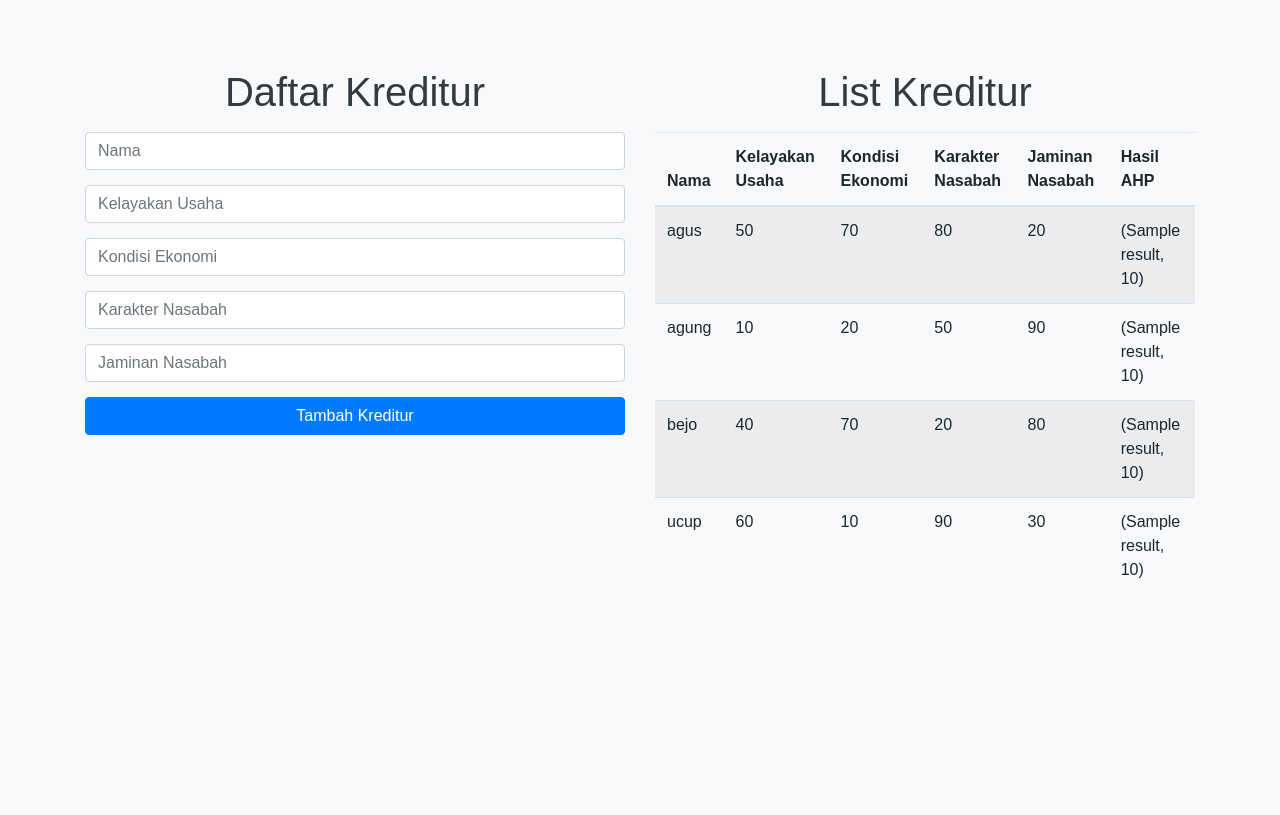
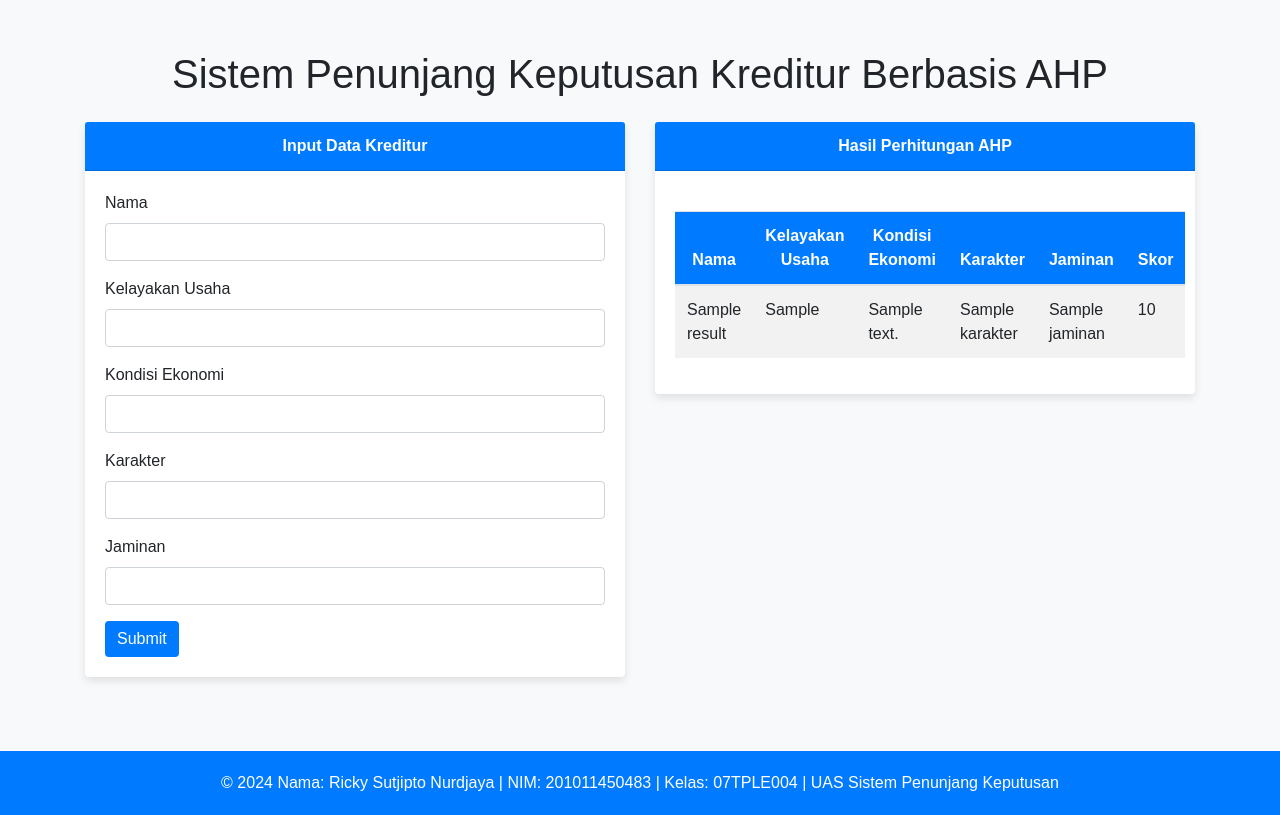
Before and after one commit to rickyrsn/uas_spk_ahp, a Flask app: template templates/index.html in a window 1280 px wide. Before the commit the page ends 578 px from the top, so only its background shows below. Run offline with Flask 2, Linux system fonts and the light colour scheme; data comes from the database, SQL or seed files in the repository; tables that the repository leaves empty hold one stand-in row (values such as "Sample post"); the template is opened without the code that fills it: values that come from a table or form of the project are taken from there, most other values are stand-ins (such as "Sample title", 1, 10 or a date in 2020); some libraries are stand-ins or nearby versions.

Commit message:
new apps

```diff
--- a/app.py
+++ b/app.py
@@ -1,35 +1,78 @@
 from flask import Flask, render_template, request, redirect, url_for
-from models import db, Kreditur, calculate_ahp
+from flask_sqlalchemy import SQLAlchemy
+from models import db, Kreditur  # Import db dan model Kreditur dari models.py
+from ahpy import Compare
 
 app = Flask(__name__)
-app.config['SQLALCHEMY_DATABASE_URI'] = 'sqlite:///kreditur.db'
-app.config['SQLALCHEMY_TRACK_MODIFICATIONS'] = False
+app.config['SQLALCHEMY_DATABASE_URI'] = 'sqlite:///database.db'
 db.init_app(app)
 
+# Menambahkan kode untuk membuat tabel-tabel saat aplikasi dimulai
 @app.before_first_request
 def create_tables():
-    with app.app_context():
-        db.create_all()
+    db.create_all()
 
 @app.route('/')
 def index():
-    krediturs = Kreditur.query.all()
-    results = calculate_ahp(krediturs)
-    results_dict = {kreditur.id: result for kreditur, result in zip(krediturs, results)}
-    return render_template('index.html', krediturs=krediturs, results=results_dict)
+    kreditur_list = Kreditur.query.all()
+    results = []
+    if kreditur_list:
+        data = []
+        for kreditur in kreditur_list:
+            data.append({
+                'nama': kreditur.nama,
+                'kelayakan_usaha': kreditur.kelayakan_usaha,
+                'kondisi_ekonomi': kreditur.kondisi_ekonomi,
+                'karakter': kreditur.karakter,
+                'jaminan': kreditur.jaminan
+            })
 
-@app.route('/add', methods=['POST'])
-def add_kreditur():
+        # Mengubah cara memasukkan data perbandingan untuk AHP
+        pairwise_comparisons = {
+            ('Kelayakan Usaha', 'Kondisi Ekonomi'): 0.3333333333333333,
+            ('Kelayakan Usaha', 'Karakter'): 0.3333333333333333,
+            ('Kelayakan Usaha', 'Jaminan'): 0.2,
+            ('Kondisi Ekonomi', 'Karakter'): 1,
+            ('Kondisi Ekonomi', 'Jaminan'): 0.3333333333333333,
+            ('Karakter', 'Jaminan'): 0.3333333333333333
+        }
+
+        # Initialize Compare object with the correct arguments
+        ahp = Compare(name="KrediturComparison", comparisons=pairwise_comparisons)
+        priority_weights = ahp.target_weights
+
+        for kreditur in data:
+            score = (
+                kreditur['kelayakan_usaha'] * priority_weights['Kelayakan Usaha'] +
+                kreditur['kondisi_ekonomi'] * priority_weights['Kondisi Ekonomi'] +
+                kreditur['karakter'] * priority_weights['Karakter'] +
+                kreditur['jaminan'] * priority_weights['Jaminan']
+            )
+            results.append({
+                'nama': kreditur['nama'],
+                'kelayakan_usaha': kreditur['kelayakan_usaha'],
+                'kondisi_ekonomi': kreditur['kondisi_ekonomi'],
+                'karakter': kreditur['karakter'],
+                'jaminan': kreditur['jaminan'],
+                'skor': score
+            })
+
+        results.sort(key=lambda x: x['skor'], reverse=True)
+
+    return render_template('index.html', kreditur_list=kreditur_list, results=results)
+
+@app.route('/input', methods=['POST'])
+def input_data():
     nama = request.form['nama']
-    kelayakan_usaha = int(request.form['kelayakan_usaha'])
-    kondisi_ekonomi = int(request.form['kondisi_ekonomi'])
-    karakter_nasabah = int(request.form['karakter_nasabah'])
-    jaminan_nasabah = int(request.form['jaminan_nasabah'])
-    new_kreditur = Kreditur(nama=nama, kelayakan_usaha=kelayakan_usaha, kondisi_ekonomi=kondisi_ekonomi,
-                            karakter_nasabah=karakter_nasabah, jaminan_nasabah=jaminan_nasabah)
+    kelayakan_usaha = request.form['kelayakan_usaha']
+    kondisi_ekonomi = request.form['kondisi_ekonomi']
+    karakter = request.form['karakter']
+    jaminan = request.form['jaminan']
+
+    new_kreditur = Kreditur(nama=nama, kelayakan_usaha=kelayakan_usaha, kondisi_ekonomi=kondisi_ekonomi, karakter=karakter, jaminan=jaminan)
     db.session.add(new_kreditur)
     db.session.commit()
     return redirect(url_for('index'))
 
 if __name__ == '__main__':
-    app.run(debug=True, host='0.0.0.0')
+    app.run(host='0.0.0.0', port=5000, debug=True)
--- a/requirements.txt
+++ b/requirements.txt
@@ -1,5 +1,7 @@
-Flask==2.0.1
+Flask==2.1.1
 Flask_SQLAlchemy==2.5.1
 Werkzeug==2.0.1
 SQLAlchemy==1.4.23
 numpy==1.21.0
+ahpy==2.0
+Flask-Migrate==3.1.0
--- a/static/style.css
+++ b/static/style.css
@@ -1,27 +1,56 @@
 body {
     background-color: #f8f9fa;
-    font-family: Arial, sans-serif;
+    font-family: 'Arial', sans-serif;
 }
 
-h1, h2 {
-    text-align: center;
-    color: #343a40;
+.container {
+    margin-top: 50px;
 }
 
-.form-group {
-    margin-bottom: 15px;
+.card {
+    box-shadow: 0 4px 8px rgba(0, 0, 0, 0.1);
+    border: none;
 }
 
-.btn {
-    width: 100%;
+.card-header {
+    background-color: #007bff;
+    color: white;
+    font-weight: bold;
+    text-align: center;
 }
 
-.table {
-    width: 100%;
-    margin: auto;
+.form-control:focus {
+    box-shadow: none;
+    border-color: #007bff;
+}
+
+.btn-primary {
+    background-color: #007bff;
+    border: none;
+}
+
+.btn-primary:hover {
+    background-color: #0056b3;
+}
+
+footer {
+    margin-top: 50px;
+    padding: 20px 0;
+    background-color: #007bff;
+    color: white;
+    text-align: center;
+}
+
+footer p {
+    margin: 0;
+}
+
+table {
     margin-top: 20px;
 }
 
-.container {
-    padding-top: 20px;
+th {
+    background-color: #007bff;
+    color: white;
+    text-align: center;
 }
--- a/templates/index.html
+++ b/templates/index.html
@@ -1,61 +1,72 @@
 <!DOCTYPE html>
 <html lang="en">
+
 <head>
     <meta charset="UTF-8">
     <meta name="viewport" content="width=device-width, initial-scale=1.0">
-    <title>Daftar Kreditur</title>
+    <title>Sistem Penunjang Keputusan Kreditur Berbasis AHP</title>
     <link href="https://stackpath.bootstrapcdn.com/bootstrap/4.5.2/css/bootstrap.min.css" rel="stylesheet">
     <link href="{{ url_for('static', filename='style.css') }}" rel="stylesheet">
 </head>
+
 <body>
     <div class="container">
+        <h1 class="text-center mb-4">Sistem Penunjang Keputusan Kreditur Berbasis AHP</h1>
         <div class="row">
-            <!-- Daftar Kreditur Section -->
-            <div class="col-md-6">
-                <h1 class="mt-5">Daftar Kreditur</h1>
-                <form action="{{ url_for('add_kreditur') }}" method="POST" class="mt-3">
+            <div class="col-md-6 mb-4">
+                <div class="card">
+                    <div class="card-header">Input Data Kreditur</div>
+                    <div class="card-body">
+                        <form method="POST" action="/input">
                             <div class="form-group">
-                        <input type="text" name="nama" class="form-control" placeholder="Nama" required>
+                                <label for="nama">Nama</label>
+                                <input type="text" class="form-control" id="nama" name="nama" required>
                             </div>
                             <div class="form-group">
-                        <input type="number" name="kelayakan_usaha" class="form-control" placeholder="Kelayakan Usaha" required>
+                                <label for="kelayakan_usaha">Kelayakan Usaha</label>
+                                <input type="number" step="any" class="form-control" id="kelayakan_usaha" name="kelayakan_usaha" required>
                             </div>
                             <div class="form-group">
-                        <input type="number" name="kondisi_ekonomi" class="form-control" placeholder="Kondisi Ekonomi" required>
+                                <label for="kondisi_ekonomi">Kondisi Ekonomi</label>
+                                <input type="number" step="any" class="form-control" id="kondisi_ekonomi" name="kondisi_ekonomi" required>
                             </div>
                             <div class="form-group">
-                        <input type="number" name="karakter_nasabah" class="form-control" placeholder="Karakter Nasabah" required>
+                                <label for="karakter">Karakter</label>
+                                <input type="number" step="any" class="form-control" id="karakter" name="karakter" required>
                             </div>
                             <div class="form-group">
-                        <input type="number" name="jaminan_nasabah" class="form-control" placeholder="Jaminan Nasabah" required>
+                                <label for="jaminan">Jaminan</label>
+                                <input type="number" step="any" class="form-control" id="jaminan" name="jaminan" required>
                             </div>
-                    <button type="submit" class="btn btn-primary">Tambah Kreditur</button>
+                            <button type="submit" class="btn btn-primary">Submit</button>
                         </form>
                     </div>
-
-            <!-- List Kreditur Section -->
+                </div>
+            </div>
             <div class="col-md-6">
-                <h1 class="mt-5">List Kreditur</h1>
-                <table class="table table-striped mt-3">
+                <div class="card">
+                    <div class="card-header">Hasil Perhitungan AHP</div>
+                    <div class="card-body">
+                        <table class="table table-striped table-hover">
                             <thead>
                                 <tr>
                                     <th>Nama</th>
                                     <th>Kelayakan Usaha</th>
                                     <th>Kondisi Ekonomi</th>
-                            <th>Karakter Nasabah</th>
-                            <th>Jaminan Nasabah</th>
-                            <th>Hasil AHP</th>
+                                    <th>Karakter</th>
+                                    <th>Jaminan</th>
+                                    <th>Skor</th>
                                 </tr>
                             </thead>
                             <tbody>
-                        {% for kreditur in krediturs %}
+                                {% for result in results %}
                                 <tr>
-                                <td>{{ kreditur.nama }}</td>
-                                <td>{{ kreditur.kelayakan_usaha }}</td>
-                                <td>{{ kreditur.kondisi_ekonomi }}</td>
-                                <td>{{ kreditur.karakter_nasabah }}</td>
-                                <td>{{ kreditur.jaminan_nasabah }}</td>
-                                <td>{{ results[kreditur.id] }}</td>
+                                    <td>{{ result.nama }}</td>
+                                    <td>{{ result.kelayakan_usaha }}</td>
+                                    <td>{{ result.kondisi_ekonomi }}</td>
+                                    <td>{{ result.karakter }}</td>
+                                    <td>{{ result.jaminan }}</td>
+                                    <td>{{ result.skor|round(2) }}</td>
                                 </tr>
                                 {% endfor %}
                             </tbody>
@@ -63,5 +74,11 @@
                     </div>
                 </div>
             </div>
+        </div>
+    </div>
+    <footer>
+        <p>&copy; 2024 Nama: Ricky Sutjipto Nurdjaya | NIM: 201011450483 | Kelas: 07TPLE004 | UAS Sistem Penunjang Keputusan</p>
+    </footer>
 </body>
+
 </html>
```
Also changed, not shown: models.py (+9 -43 lines), 2 other files. Lines whose indentation alone changed are shown as unchanged.
